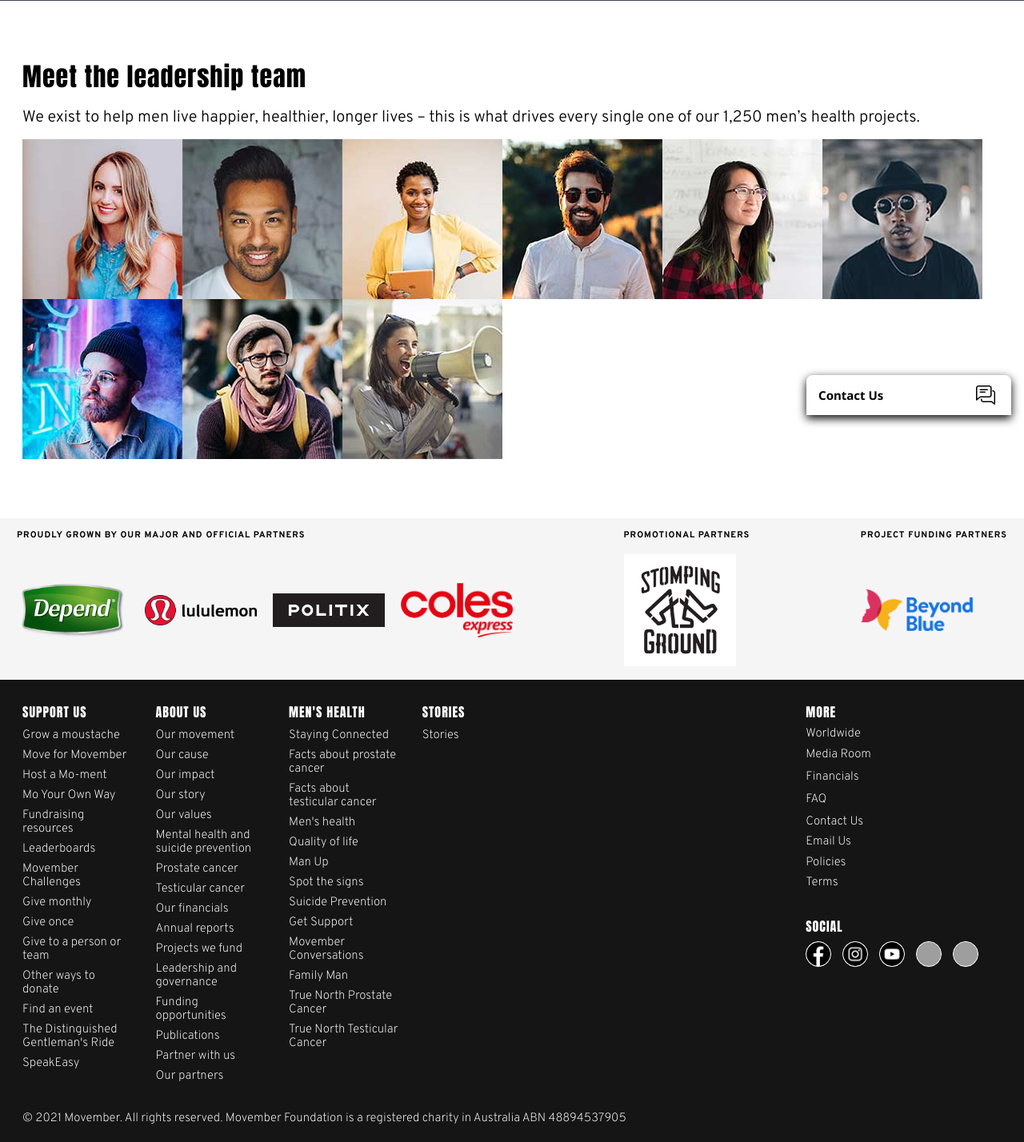
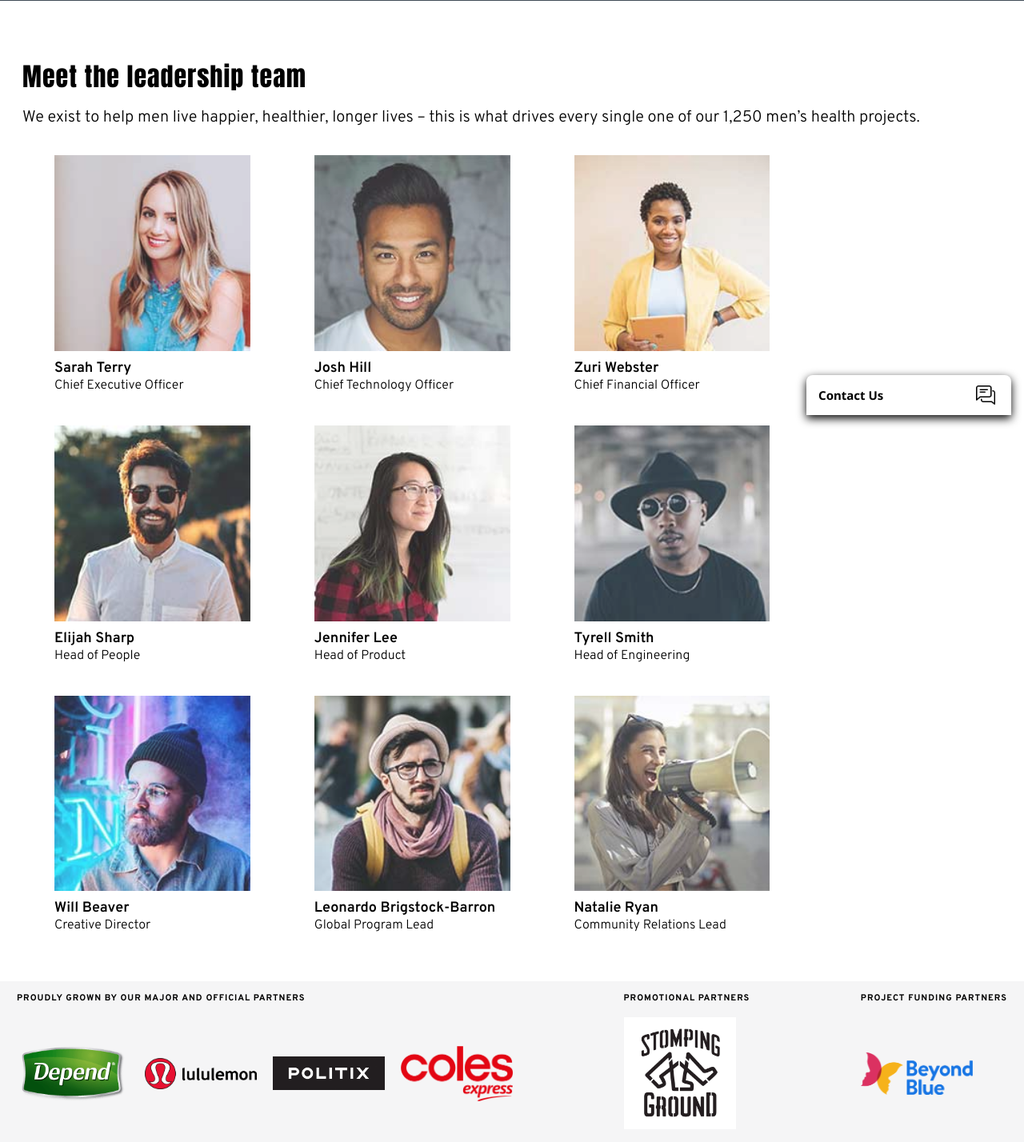
Before and after one commit to lilvoyager/DID600A-Movember_Assignment2, a PHP site: page /about_us.html in a window 1280 px wide. Shown: the part 281-1709 px from the top of the page at 80% size. Before the commit the page ends 1687 px from the top, so only its background shows below. Run offline with PHP 8.4, Linux system fonts and the light colour scheme; grey boxes are pictures that could not be loaded.

Commit message:
about_us desktop complete

```diff
--- a/about_us.html
+++ b/about_us.html
@@ -90,19 +90,55 @@
             <h2>Meet the leadership team</h2>
             <p>We exist to help men live happier, healthier, longer lives – this is what drives every single one of our 1,250 men’s health projects.</p>
             <div class="team_photos">
-                <a href="lightbox/images/team_photo_large_01.jpg" data-lightbox="team_photos_set" data-title="Sarah, CEO">
-                    <!-- large photo to be opened when image is selected -->
-                    <img class="team_photo" src="lightbox/images/team_photo_small_01.jpg" alt="" />
-                    <!-- thumbnail image -->
-                </a>
-                <a href="lightbox/images/team_photo_large_02.jpg" data-lightbox="team_photos_set" data-title="Josh, CTO"><img class="team_photo" src="lightbox/images/team_photo_small_02.jpg" alt="" /></a>
-                <a href="lightbox/images/team_photo_large_03.jpg" data-lightbox="team_photos_set" data-title="Zuri, CFO"><img class="team_photo" src="lightbox/images/team_photo_small_03.jpg" alt="" /></a>
-                <a href="lightbox/images/team_photo_large_04.jpg" data-lightbox="team_photos_set" data-title="Elijah, Head of People"><img class="team_photo" src="lightbox/images/team_photo_small_04.jpg" alt="" /></a>
-                <a href="lightbox/images/team_photo_large_05.jpg" data-lightbox="team_photos_set" data-title="Jennifer, Head of Product"><img class="team_photo" src="lightbox/images/team_photo_small_05.jpg" alt="" /></a>
-                <a href="lightbox/images/team_photo_large_06.jpg" data-lightbox="team_photos_set" data-title="Tyrell, Head of Engineering"><img class="team_photo" src="lightbox/images/team_photo_small_06.jpg" alt="" /></a>
-                <a href="lightbox/images/team_photo_large_07.jpg" data-lightbox="team_photos_set" data-title="Will, Creative Director"><img class="team_photo" src="lightbox/images/team_photo_small_07.jpg" alt="" /></a>
-                <a href="lightbox/images/team_photo_large_08.jpg" data-lightbox="team_photos_set" data-title="Leonardo, International Relations Director"><img class="team_photo" src="lightbox/images/team_photo_small_08.jpg" alt="" /></a>
-                <a href="lightbox/images/team_photo_large_09.jpg" data-lightbox="team_photos_set" data-title="Natalie, Community Relations Director"><img class="team_photo" src="lightbox/images/team_photo_small_09.jpg" alt="" /></a>
+                <div class="team_photos__container">
+                    <a href="lightbox/images/team_photo_large_01.jpg" data-lightbox="team_photos_set" data-title="Sarah Terry, Chief Executive Officer">
+                        <!-- large photo to be opened when image is selected -->
+                        <img class="team_photo" src="lightbox/images/team_photo_small_01.jpg" alt="" />
+                        <!-- thumbnail image -->
+                    <p><b>Sarah Terry</b></p>
+                    <p>Chief Executive Officer</p>
+                    </a>
+                </div>
+                <div class="team_photos__container">
+                    <a href="lightbox/images/team_photo_large_02.jpg" data-lightbox="team_photos_set" data-title="Josh Hill, Chief Technology Officer"><img class="team_photo" src="lightbox/images/team_photo_small_02.jpg" alt="" /></a>
+                    <p><b>Josh Hill</b></p>
+                    <p>Chief Technology Officer</p>
+                </div>
+                <div class="team_photos__container">
+                    <a href="lightbox/images/team_photo_large_03.jpg" data-lightbox="team_photos_set" data-title="Zuri Webster, Chief Financial Officer"><img class="team_photo" src="lightbox/images/team_photo_small_03.jpg" alt="" /></a>
+                    <p><b>Zuri Webster</b></p>
+                    <p>Chief Financial Officer</p>
+                </div>
+                <div class="team_photos__container">
+                    <a href="lightbox/images/team_photo_large_04.jpg" data-lightbox="team_photos_set" data-title="Elijah Sharp, Head of People"><img class="team_photo" src="lightbox/images/team_photo_small_04.jpg" alt="" /></a>
+                    <p><b>Elijah Sharp</b></p>
+                    <p>Head of People</p>
+                </div>
+                <div class="team_photos__container">
+                    <a href="lightbox/images/team_photo_large_05.jpg" data-lightbox="team_photos_set" data-title="Jennifer Lee, Head of Product"><img class="team_photo" src="lightbox/images/team_photo_small_05.jpg" alt="" /></a>
+                    <p><b>Jennifer Lee</b></p>
+                    <p>Head of Product</p>
+                </div>
+                <div class="team_photos__container">
+                    <a href="lightbox/images/team_photo_large_06.jpg" data-lightbox="team_photos_set" data-title="Tyrell Smith, Head of Engineering"><img class="team_photo" src="lightbox/images/team_photo_small_06.jpg" alt="" /></a>
+                    <p><b>Tyrell Smith</b></p>
+                    <p>Head of Engineering</p>
+                </div>
+                <div class="team_photos__container">
+                    <a href="lightbox/images/team_photo_large_07.jpg" data-lightbox="team_photos_set" data-title="Will Beaver, Creative Director"><img class="team_photo" src="lightbox/images/team_photo_small_07.jpg" alt="" /></a>
+                    <p><b>Will Beaver</b></p>
+                    <p>Creative Director</p>
+                </div>
+                <div class="team_photos__container">
+                    <a href="lightbox/images/team_photo_large_08.jpg" data-lightbox="team_photos_set" data-title="Leonardo Brigstock-Barron, Global Program Lead"><img class="team_photo" src="lightbox/images/team_photo_small_08.jpg" alt="" /></a>
+                    <p><b>Leonardo Brigstock-Barron</b></p>
+                    <p>Global Program Lead</p>
+                </div>
+                <div class="team_photos__container"><
+                    <a href="lightbox/images/team_photo_large_09.jpg" data-lightbox="team_photos_set" data-title="Natalie Ryan, Community Relations Lead"><img class="team_photo" src="lightbox/images/team_photo_small_09.jpg" alt="" /></a>
+                    <p><b>Natalie Ryan</b></p>
+                    <p>Community Relations Lead</p>
+                </div>
             </div>
         </div>
         <!-- end of meet the team section -->
--- a/desktop.css
+++ b/desktop.css
@@ -783,8 +783,7 @@
         padding: 5px;
     }
 
-/* Specific CSS for support_us.html below this point. Some of these CSS rules will also apply to the about_us.html*/
-
+/* Shared CSS rules in sub pages below this point (both for support_us.html and about_us.html */
     .page_header {
         padding: 32px 28px;
         background-color: #3F4B55;
@@ -822,6 +821,7 @@
         /* to remove extra space created by auto line height and also create a space at the bottom of the header*/
     }
 
+/* Specific CSS for support_us.html below this point.*/
     .donate_type {
         padding: 0 28px 0 28px;
         margin: 0 0 74px;
@@ -904,10 +904,14 @@
         /* to make the mail address lines closer together */
     }
 
-/* Specific CSS for about_us below this point */
+/* Specific CSS for about_us.html below this point */
     .team_introduction {
         padding: 0 28px 0 28px;
         margin: 0 0 74px;
+        min-width: 320px;
+        max-width: 1280px;
+        margin: 0 auto;
+        /* To make the content centred on the page as the page resizes so it is responsive */
     }
 
     .team_introduction h2 {
@@ -923,6 +927,56 @@
         font-weight: 300;
         font-family: 'Overpass', sans-serif;
         margin: 0 0 14px;
+    }
+
+    .team_photos {
+        display: flex;
+        flex-wrap: wrap;
+        /* to display the team photos next to each other */
+        margin: 0 0 40px;
+    }
+
+    .team_photos__container {
+        width: 20%;
+        margin: 20px 40px;
+        /* to create space between the team photos  */
+    }
+
+    .team_photo {
+        width: 100%;
+        margin: 0 0 10px;
+        filter: opacity(0.85) grayscale(5%);
+        transition: 0.4s;
+        /* image at 80% opacity and slightly less vibrant when not selected / hovered */
+    }
+
+     .team_photo:hover{
+        filter: opacity(1) grayscale(0%) drop-shadow(2px 2px 8px gray);
+        transform: scale(1.05);
+	    position: relative;
+        z-index: 1;
+        /* to give the image a drop shadow, and ensure that the image stays above the other images when hovered-over */
+    }
+
+    .team_photos__container p b {
+        font-size: 18px;
+        font-family: 'Overpass', sans-serif;
+        font-weight: 600;
+        margin: 0 auto;
+    }
+
+    .team_photos__container p {
+        font-size: 16px;
+        font-family: 'Overpass', sans-serif;
+        font-weight: 300;
+        margin: 0 auto;
+    }
+
+    .team_photos__container a {
+        text-decoration: none;
+        color: #000000;
+        /* to remove underline under team names and position descriptions */
+    }
 
 }
 /* closing bracket for media query */
```
